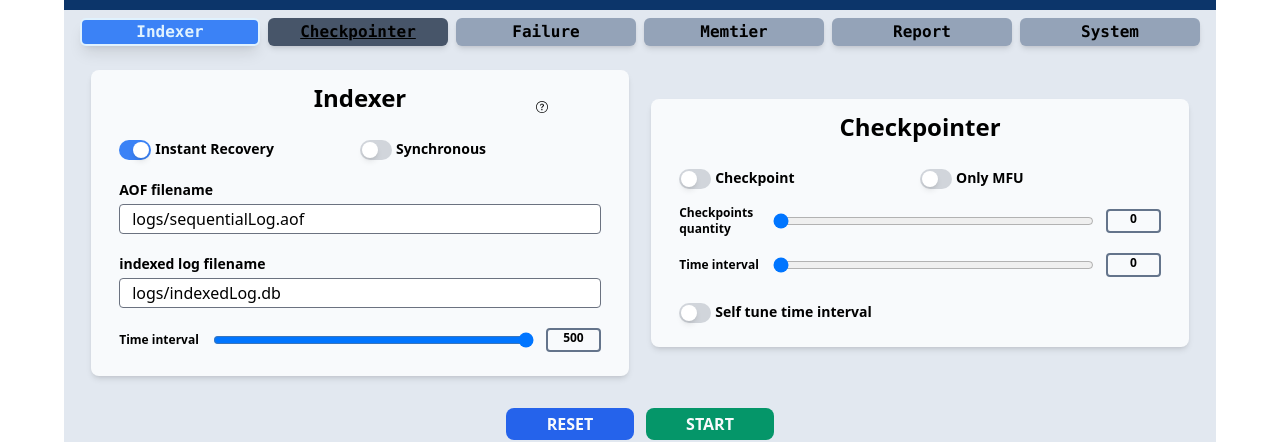
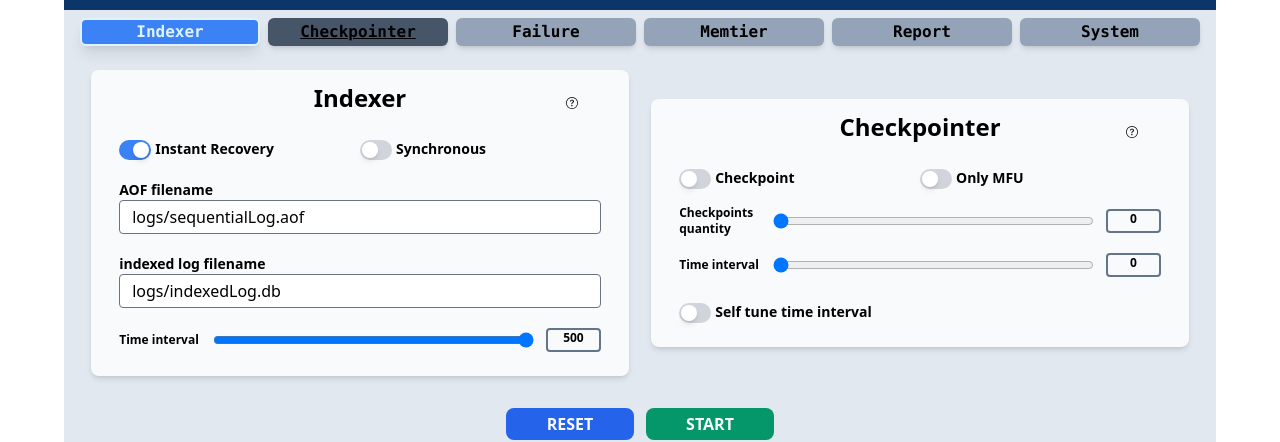
Before and after one commit to ManoelRochadev/chart-2, a React (Vite) app in the folder web/: page / in a window 1280 px wide. Both pictures are taken after a click on the button "Checkpointer". Shown: the part 138-580 px from the top of the page. Built offline with nearby package versions, Linux system fonts and the light colour scheme.

Commit message:
feat: pop-up de ajuda

```diff
--- a/web/src/componentes/Form/CheckpointerOptions.tsx
+++ b/web/src/componentes/Form/CheckpointerOptions.tsx
@@ -1,13 +1,14 @@
 import OptionsBoard from "./OptionsBoard";
 import { TextInput, SwitchInput, RangeInput } from "./InputTypes";
 import { useState } from "react";
+import OptionHint from "./OptionHint";
 
 const CheckpointerOptions = ({ onEdited }: any) => {
     const [edited, setEdited] = useState<boolean>(false);
 
     return (
-        <OptionsBoard BoardHeader="Checkpointer">
-            <div className="flex justify-around">
+        <OptionsBoard BoardHeader="Checkpointer" hintIcon={<OptionHint>hey!</OptionHint>}>
+            <div className="col-span-full flex justify-around">
                 <SwitchInput SwitchName="checkpointState" onSwitchCheck={() => { setEdited(true); onEdited(CheckpointerOptions.name) }}>
                     Checkpoint
                 </SwitchInput >
--- a/web/src/componentes/Form/FailureOptions.tsx
+++ b/web/src/componentes/Form/FailureOptions.tsx
@@ -1,12 +1,13 @@
 import { useState } from "react";
 import OptionsBoard from "./OptionsBoard";
 import { RangeInput } from "./InputTypes";
+import OptionHint from "./OptionHint";
 
 const FailureOptions = ({ onEdited }: any) => {
     const [edited, setEdited] = useState<boolean>(false);
 
     return (
-        <OptionsBoard BoardHeader="Failure simulation">
+        <OptionsBoard BoardHeader="Failure simulation"  hintIcon={<OptionHint>hey!</OptionHint>}>
             <RangeInput RangeName="restartDaleyTime" onRangeInput={() => { setEdited(true); onEdited(FailureOptions.name) }}>
                 Restart delay time
             </RangeInput>
--- a/web/src/componentes/Form/IndexerOptions.tsx
+++ b/web/src/componentes/Form/IndexerOptions.tsx
@@ -9,7 +9,7 @@ const IndexerOptions = ({ onEdited }: any) => {
     return (
         <OptionsBoard BoardHeader="Indexer" hintIcon={<OptionHint>hey!</OptionHint>}>
 
-            <div className="flex justify-around">
+            <div className="col-span-full flex justify-around">
                 <SwitchInput SwitchName="instantRecoveryState" onSwitchCheck={() => { setEdited(true); onEdited(IndexerOptions.name) }} defaultChecked>
                     Instant Recovery
                 </SwitchInput>
--- a/web/src/componentes/Form/InputTypes.tsx
+++ b/web/src/componentes/Form/InputTypes.tsx
@@ -44,7 +44,7 @@ export const TextInput = ({
     onTextInput
 }: TextInputProps) => {
     return (
-        <div className="flex flex-col">
+        <div className="flex flex-col col-span-full">
             <label
                 htmlFor={`switch-${TextName}`}
                 className="font-semibold text-sm"
@@ -93,7 +93,7 @@ export const SwitchInput = ({
     defaultChecked
 }: SwitchInputProps) => {
     return (
-        <div className="w-full">
+        <div className="col-span-full w-full">
             <label
                 htmlFor={`switch-${SwitchName}`}
                 className="font-semibold align-middle text-sm md:text-md "
@@ -127,7 +127,7 @@ export const RangeInput = ({
 }: RangeInputProps) => {
     const [inputValue, setInputValue] = useState<string | number>(RangeDefault);
     return (
-        <div>
+        <div className="col-span-full">
             <label
                 htmlFor={`switch-${RangeName}`}
                 className="flex items-center font-semibold align-middle text-xs"
--- a/web/src/componentes/Form/MemtierOptions.tsx
+++ b/web/src/componentes/Form/MemtierOptions.tsx
@@ -1,13 +1,14 @@
 import { useState } from "react";
 import OptionsBoard from "./OptionsBoard";
 import { TextInput, SwitchInput, RangeInput } from "./InputTypes";
+import OptionHint from "./OptionHint";
 
 const MemtierOptions = ({ onEdited }: any) => {
     const [edited, setEdited] = useState<boolean>(false);
 
     return (
-        <OptionsBoard BoardHeader="Memtier Benchmark" >
-            <div className="flex justify-around">
+        <OptionsBoard BoardHeader="Memtier Benchmark"  hintIcon={<OptionHint>hey!</OptionHint>} >
+            <div className="col-span-full flex justify-around">
                 <SwitchInput SwitchName="memtierBenchmarkState" onSwitchCheck={() => { setEdited(true); onEdited(MemtierOptions.name) }} >
                     Memtier Benchmark
                 </SwitchInput>
--- a/web/src/componentes/Form/OptionHint.tsx
+++ b/web/src/componentes/Form/OptionHint.tsx
@@ -1,21 +1,20 @@
 import { useState } from "react";
 
 const OptionHint = ({ optionName, children }: any) => {
-    const [visible, setVisible] = useState<boolean>(false)
+    const [visible, setVisible] = useState<boolean>(false);
 
     return (
-        <div className="absolute right-[10%] top-0 flex flex-row">
+        <div className="absolute right-0 -top-2 flex flex-row">
             <svg xmlns="http://www.w3.org/2000/svg" width="12" height="12" fill="currentColor" className="bi bi-question-circle self-center translate-y-[5px]" viewBox="0 0 16 16" onMouseOver={() => setVisible(true)} onMouseOut={() => setVisible(false)}>
                 <path d="M8 15A7 7 0 1 1 8 1a7 7 0 0 1 0 14m0 1A8 8 0 1 0 8 0a8 8 0 0 0 0 16" />
                 <path d="M5.255 5.786a.237.237 0 0 0 .241.247h.825c.138 0 .248-.113.266-.25.09-.656.54-1.134 1.342-1.134.686 0 1.314.343 1.314 1.168 0 .635-.374.927-.965 1.371-.673.489-1.206 1.06-1.168 1.987l.003.217a.25.25 0 0 0 .25.246h.811a.25.25 0 0 0 .25-.25v-.105c0-.718.273-.927 1.01-1.486.609-.463 1.244-.977 1.244-2.056 0-1.511-1.276-2.241-2.673-2.241-1.267 0-2.655.59-2.75 2.286m1.557 5.763c0 .533.425.927 1.01.927.609 0 1.028-.394 1.028-.927 0-.552-.42-.94-1.029-.94-.584 0-1.009.388-1.009.94" />
             </svg>
 
-            <div id={optionName} className={`after:absolute after:left-[100%]  after:top-[50%] after:bg-slate-500 after:-translate-y-[0] after:border-r-2 after:border-l-0 after:border-r-slate-500 after:border-t-2  after:border-b-2   ${visible ? "visible" : "collapse"}`}>
-                <span className=" font-normal text-sm">{children}</span>
+            <div id={optionName} className={`relative font-normal top-1 text-xs bg-slate-300 rounded-lg p-2 ml-3 ${visible ? "visible" : "collapse"}`}>
+                {children}
             </div>
         </div>
-
-    )
+    );
 }
 
 export default OptionHint;
--- a/web/src/componentes/Form/OptionsBoard.tsx
+++ b/web/src/componentes/Form/OptionsBoard.tsx
@@ -1,14 +1,13 @@
-import { useState } from "react";
-
 interface OptionsBoardprops {
     children: any,
     BoardHeader: string,
     hintIcon?: any
 }
+
 const OptionsBoard = ({ children, BoardHeader, hintIcon }: OptionsBoardprops) => {
     return (
-        <div className="relative h-fit w-full md:w-full max-w-xl sm:max-w-lg md:max-w-xl pt-3 pb-6 px-7 mx-auto my-3 space-y-5 bg-slate-50 rounded-lg shadow-md">
-            <h3 className="flex flex-row  justify-center font-bold text-center text-2xl">
+        <div className="relative grid grid-cols-4 h-fit w-full md:w-full max-w-xl sm:max-w-lg md:max-w-5xl    xl:max-w-3xl pt-3 pb-6 px-7 mx-auto my-3 space-y-5 bg-slate-50 rounded-lg shadow-md">
+            <h3 className="col-span-full flex flex-row  justify-center font-bold text-center text-2xl">
                 {BoardHeader}
             </h3>
             {hintIcon}
--- a/web/src/componentes/Form/ReportOptions.tsx
+++ b/web/src/componentes/Form/ReportOptions.tsx
@@ -1,13 +1,14 @@
 import { useState } from "react";
 import OptionsBoard from "./OptionsBoard";
 import { TextInput, SwitchInput } from "./InputTypes";
+import OptionHint from "./OptionHint";
 
 const ReportOptions = ({ onEdited }: any) => {
     const [edited, setEdited] = useState<boolean>(false);
 
     return (
-        <OptionsBoard BoardHeader="Report">
-            <div className="grid grid-cols-1 lg:grid-cols-2 gap-4 gap-y-5">
+        <OptionsBoard BoardHeader="Report"  hintIcon={<OptionHint>hey!</OptionHint>}>
+            <div className="col-span-full grid grid-cols-1 lg:grid-cols-2 gap-4 gap-y-5">
                 <div>
                     <div className="flex justify-around mb-3">
                         <SwitchInput SwitchName="generateRecoveryReport" onSwitchCheck={() => { setEdited(true); onEdited(ReportOptions.name) }}>
--- a/web/src/componentes/Form/SystemMonitoringOptions.tsx
+++ b/web/src/componentes/Form/SystemMonitoringOptions.tsx
@@ -1,18 +1,21 @@
 import { useState } from "react";
 import OptionsBoard from "./OptionsBoard";
 import { TextInput, SwitchInput, RangeInput } from "./InputTypes";
+import OptionHint from "./OptionHint";
 
 const SystemMonitoringOptions = ({ onEdited }: any) => {
     const [edited, setEdited] = useState<boolean>(false);
 
     return (
-        <OptionsBoard BoardHeader="System monitoring">
-            <div className="flex justify-around flex-wrap gap-2">
+        <OptionsBoard BoardHeader="System monitoring"  hintIcon={<OptionHint>hey!</OptionHint>}>
+            <div className="col-span-2 flex justify-around flex-wrap gap-2">
                 <SwitchInput SwitchName="systemMonitoring"
                     onSwitchCheck={() => { setEdited(true); onEdited(SystemMonitoringOptions.name) }}
                 >
                     System monitoring
                 </SwitchInput>
+            </div>
+            <div className="col-span-2 flex justify-around flex-wrap gap-2">
                 <SwitchInput SwitchName="stopSystemMonitoringEndBenchmark"
                     onSwitchCheck={() => { setEdited(true); onEdited(SystemMonitoringOptions.name) }}
                 >
@@ -32,7 +35,7 @@ const SystemMonitoringOptions = ({ onEdited }: any) => {
             >
                 Time interval
             </RangeInput>
-            <div className="flex justify-around flex-wrap gap-1">
+            <div className="col-span-full flex justify-around flex-wrap gap-1">
                 <SwitchInput SwitchName="overwriteSystemMonitoring"
                     onSwitchCheck={() => { setEdited(true); onEdited(SystemMonitoringOptions.name) }}
                 >
```
